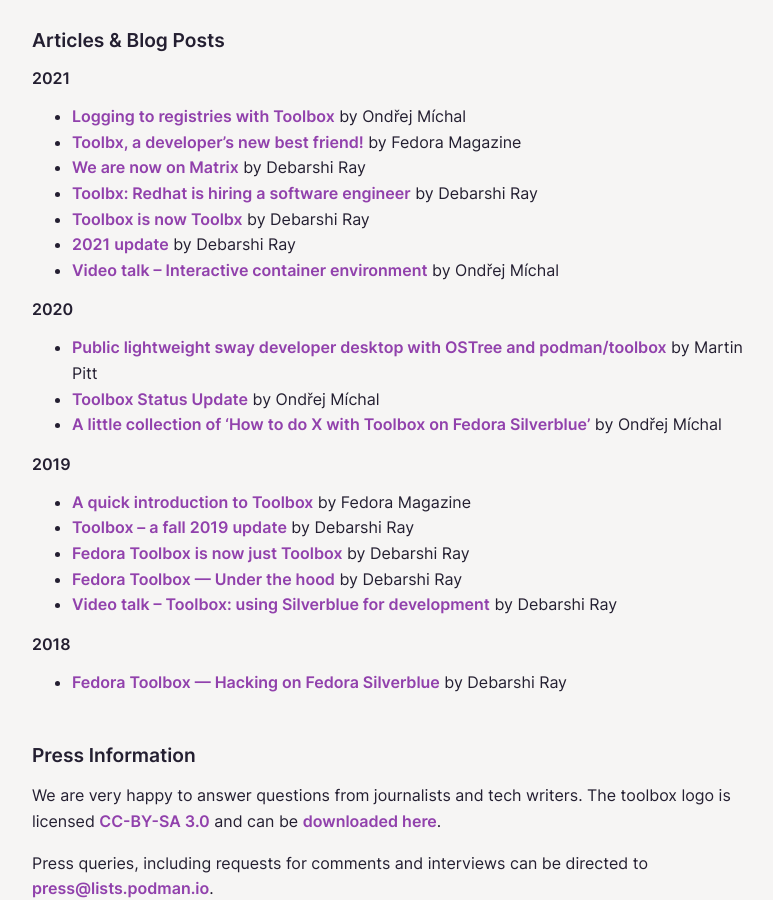
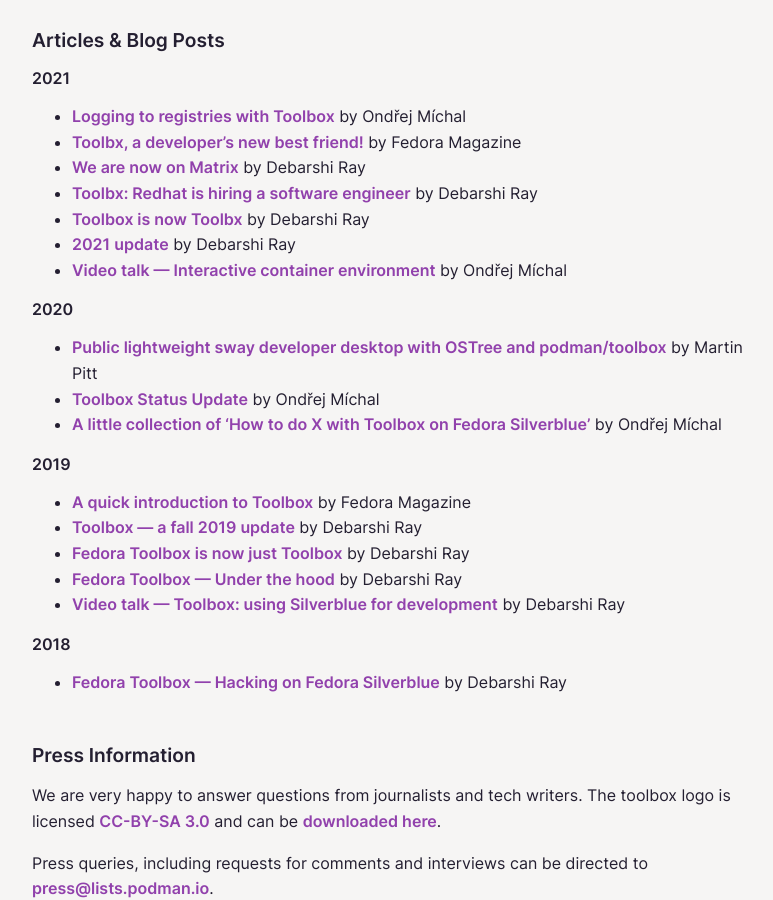
Before and after one commit to containers/containertoolbx.org, a Jekyll site: the page built from index.md, in a window 1280 px wide and 900 px high, scrolled down 1259 px. Shown: the whole window, without its empty margins (248-1021 px from the left). Built offline with Jekyll 4.4.1, drawn with Linux system fonts in a browser that asks for light colours.

Commit message:
Use em-dashes instead of double hyphens
... because they look better.

There's ongoing discussion about recommending em-dashes in the GNOME
Human Interface Guidelines:
https://wiki.gnome.org/Design/OS/Typography

```diff
--- a/index.md
+++ b/index.md
@@ -28,7 +28,7 @@
 * [Toolbx: Redhat is hiring a software engineer](https://debarshiray.wordpress.com/2021/11/15/toolbx-red-hat-is-hiring-a-software-engineer/) by Debarshi Ray
 * [Toolbox is now Toolbx](https://debarshiray.wordpress.com/2021/11/10/toolbox-is-now-toolbx/) by Debarshi Ray
 * [2021 update](https://debarshiray.wordpress.com/2021/01/14/toolbox-after-a-gap-of-15-months/) by Debarshi Ray
-* [Video talk -- Interactive container environment](https://www.youtube.com/watch?v=qdpg-zBvNz8) by Ondřej Míchal
+* [Video talk — Interactive container environment](https://www.youtube.com/watch?v=qdpg-zBvNz8) by Ondřej Míchal
 
 #### 2020
 * [Public lightweight sway developer desktop with OSTree and podman/toolbox](https://piware.de/post/2020-12-13-ostree-sway/) by Martin Pitt
@@ -37,10 +37,10 @@
 
 #### 2019
 * [A quick introduction to Toolbox](https://fedoramagazine.org/a-quick-introduction-to-toolbox-on-fedora/) by Fedora Magazine
-* [Toolbox -- a fall 2019 update](https://debarshiray.wordpress.com/2019/11/01/toolbox-a-fall-2019-update/) by Debarshi Ray
+* [Toolbox — a fall 2019 update](https://debarshiray.wordpress.com/2019/11/01/toolbox-a-fall-2019-update/) by Debarshi Ray
 * [Fedora Toolbox is now just Toolbox](https://debarshiray.wordpress.com/2019/04/03/fedora-toolbox-is-now-just-toolbox/) by Debarshi Ray
 * [Fedora Toolbox — Under the hood](https://debarshiray.wordpress.com/2019/01/21/fedora-toolbox-under-the-hood/) by Debarshi Ray
-* [Video talk -- Toolbox: using Silverblue for development](https://www.youtube.com/watch?v=BGXs0W6NRBM) by Debarshi Ray
+* [Video talk — Toolbox: using Silverblue for development](https://www.youtube.com/watch?v=BGXs0W6NRBM) by Debarshi Ray
 
 #### 2018
 * [Fedora Toolbox — Hacking on Fedora Silverblue](https://debarshiray.wordpress.com/2018/10/22/fedora-toolbox-hacking-on-fedora-silverblue/) by Debarshi Ray
```
